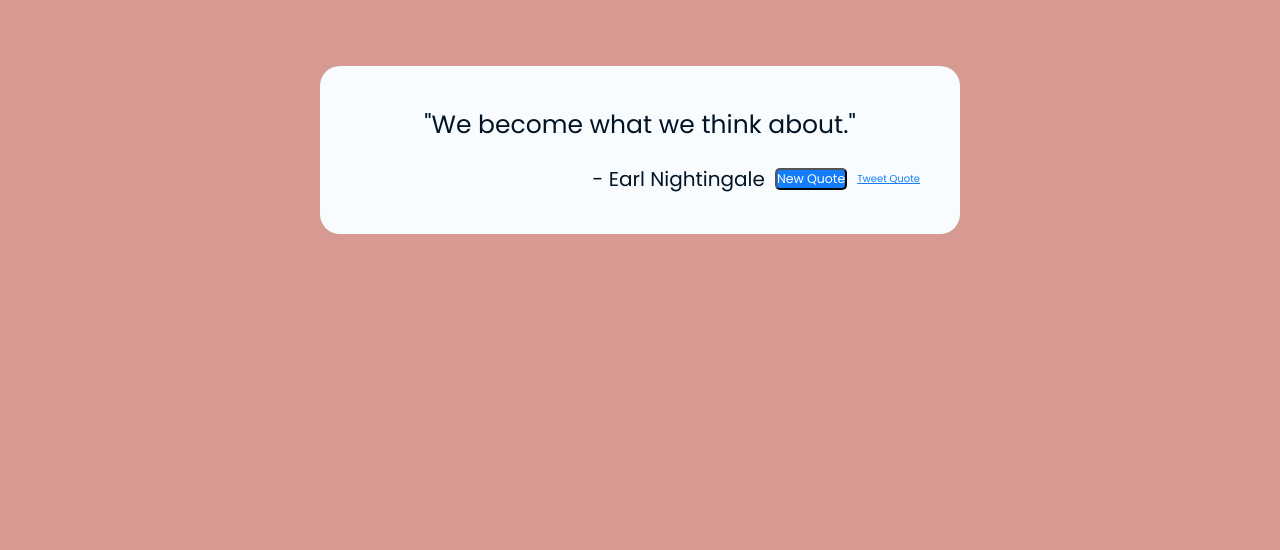
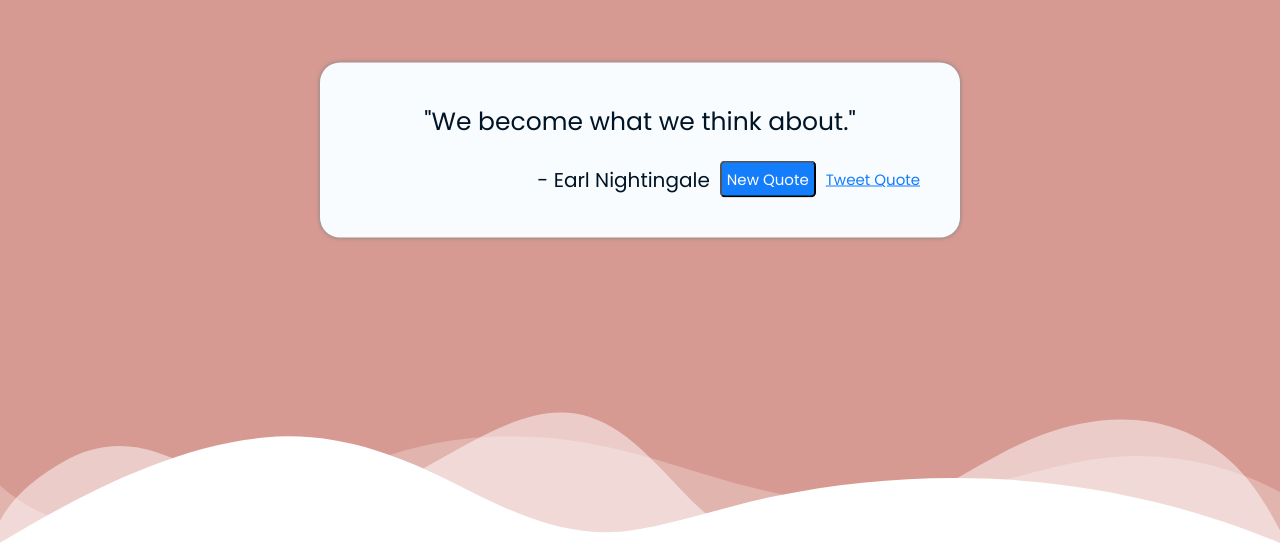
Before and after one commit to n-s-harvey/quote-machine, a React (Create React App) app: page / in a window 1280 px wide. Shown: the part 250-800 px from the top of the page. Built offline with nearby package versions, Linux system fonts and the light colour scheme.

Commit message:
Added divider to bottom of App.

```diff
--- a/src/App.js
+++ b/src/App.js
@@ -10,6 +10,29 @@
         url('https://fonts.googleapis.com/css2?family=Poppins&display=swap');
       </style>
       <QuoteBox />
+      <div class="custom-shape-divider-bottom-1703126871">
+        <svg
+          data-name="Layer 1"
+          xmlns="http://www.w3.org/2000/svg"
+          viewBox="0 0 1200 120"
+          preserveAspectRatio="none"
+        >
+          <path
+            d="M0,0V46.29c47.79,22.2,103.59,32.17,158,28,70.36-5.37,136.33-33.31,206.8-37.5C438.64,32.43,512.34,53.67,583,72.05c69.27,18,138.3,24.88,209.4,13.08,36.15-6,69.85-17.84,104.45-29.34C989.49,25,1113-14.29,1200,52.47V0Z"
+            opacity=".25"
+            class="shape-fill"
+          ></path>
+          <path
+            d="M0,0V15.81C13,36.92,27.64,56.86,47.69,72.05,99.41,111.27,165,111,224.58,91.58c31.15-10.15,60.09-26.07,89.67-39.8,40.92-19,84.73-46,130.83-49.67,36.26-2.85,70.9,9.42,98.6,31.56,31.77,25.39,62.32,62,103.63,73,40.44,10.79,81.35-6.69,119.13-24.28s75.16-39,116.92-43.05c59.73-5.85,113.28,22.88,168.9,38.84,30.2,8.66,59,6.17,87.09-7.5,22.43-10.89,48-26.93,60.65-49.24V0Z"
+            opacity=".5"
+            class="shape-fill"
+          ></path>
+          <path
+            d="M0,0V5.63C149.93,59,314.09,71.32,475.83,42.57c43-7.64,84.23-20.12,127.61-26.46,59-8.63,112.48,12.24,165.56,35.4C827.93,77.22,886,95.24,951.2,90c86.53-7,172.46-45.71,248.8-84.81V0Z"
+            class="shape-fill"
+          ></path>
+        </svg>
+      </div>
     </div>
   );
 }
--- a/src/sass/styles.scss
+++ b/src/sass/styles.scss
@@ -33,9 +33,6 @@
 }
 
 .App {
-  // display: flex;
-  // align-content: center;
-  // justify-content: center;
   height: 100vh;
 }
 
@@ -46,22 +43,17 @@
   margin: 0 auto;
   top: 50%;
   transform: translateY(-50%);
-  // margin: 2rem;
   background-color: $background;
   padding: 4rem;
   text-align: center;
   border-radius: 2rem;
-
+  box-shadow: 0 0 5px gray;
 
   #quote {
     margin-bottom: 2rem;
   }
 
   #interact-line {
-    // position: absolute;
-    // left: 50%;
-    // transform: translate(-50%, -50%);
-    // bottom: 1rem;
     display: flex;
     flex-direction: row;
     gap: 1rem;
@@ -70,10 +62,9 @@
     button {
       background-color: $primary;
       color: white;
-      // width: 20rem;
-      // height: 5rem;
+      padding: 0.5rem;
       border-radius: 0.5rem;
-      font-size: 1.25rem;
+      font-size: 1.5rem;
     }
     button:hover {
       cursor: pointer;
@@ -81,11 +72,27 @@
     }
     a {
       color: $primary;
-      grid-column: 2;
+      font-size: 1.5rem;
     }
   }
 }
+.custom-shape-divider-bottom-1703126871 {
+  position: absolute;
+  bottom: 0;
+  left: 0;
+  width: 100%;
+  overflow: hidden;
+  line-height: 0;
+  transform: rotate(180deg);
+}
 
-// .App {
-//   display: flex;
-// }
+.custom-shape-divider-bottom-1703126871 svg {
+  position: relative;
+  display: block;
+  width: calc(100% + 1.3px);
+  height: 150px;
+}
+
+.custom-shape-divider-bottom-1703126871 .shape-fill {
+  fill: #ffffff;
+}
--- a/src/stylesheets/styles.css
+++ b/src/stylesheets/styles.css
@@ -38,6 +38,7 @@
   padding: 4rem;
   text-align: center;
   border-radius: 2rem;
+  box-shadow: 0 0 5px gray;
 }
 article #quote {
   margin-bottom: 2rem;
@@ -52,8 +53,9 @@
 article #interact-line button {
   background-color: #137dfc;
   color: white;
+  padding: 0.5rem;
   border-radius: 0.5rem;
-  font-size: 1.25rem;
+  font-size: 1.5rem;
 }
 article #interact-line button:hover {
   cursor: pointer;
@@ -61,7 +63,28 @@
 }
 article #interact-line a {
   color: #137dfc;
-  grid-column: 2;
+  font-size: 1.5rem;
+}
+
+.custom-shape-divider-bottom-1703126871 {
+  position: absolute;
+  bottom: 0;
+  left: 0;
+  width: 100%;
+  overflow: hidden;
+  line-height: 0;
+  transform: rotate(180deg);
+}
+
+.custom-shape-divider-bottom-1703126871 svg {
+  position: relative;
+  display: block;
+  width: calc(100% + 1.3px);
+  height: 150px;
+}
+
+.custom-shape-divider-bottom-1703126871 .shape-fill {
+  fill: #ffffff;
 }
 
 /*# sourceMappingURL=styles.css.map */
```
Also changed, not shown: 1 other file (tests, documents, lock files or other folders).
